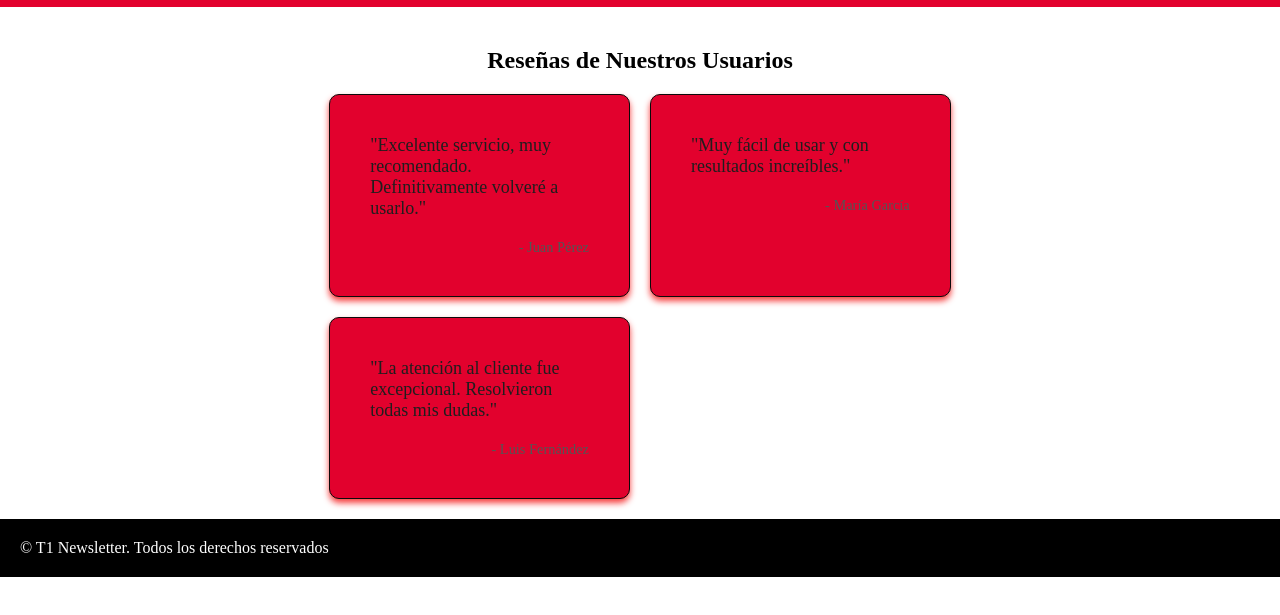
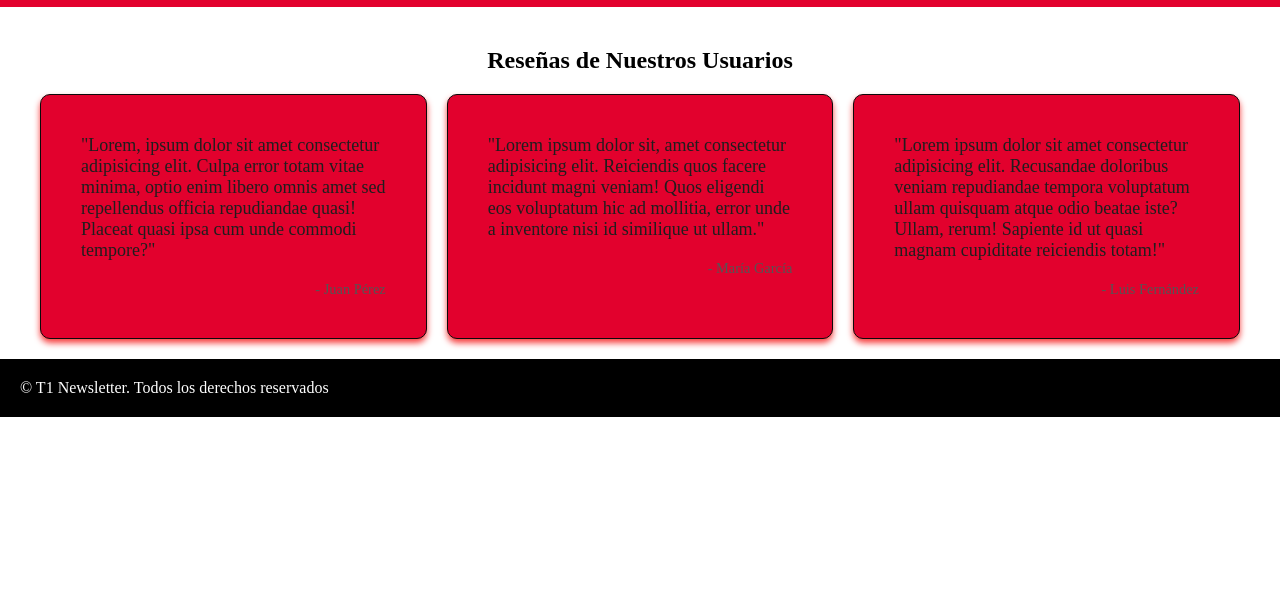
Before and after one commit to MatiAguirre997/T1-FanPage, a plain HTML site: page T1Pages/Tienda.html in a window 1280 px wide. Shown: the part 73-688 px from the top of the page. Drawn offline with Linux system fonts and the light colour scheme.

Commit message:
T1 FanPage V1.04

```diff
--- a/T1Pages/Tienda.html
+++ b/T1Pages/Tienda.html
@@ -29,15 +29,15 @@
         <h1>Reseñas de Nuestros Usuarios</h1>
         <div class="grid">
           <div class="reseña">
-            <p class="comentario">"Excelente servicio, muy recomendado. Definitivamente volveré a usarlo."</p>
+            <p class="comentario">"Lorem, ipsum dolor sit amet consectetur adipisicing elit. Culpa error totam vitae minima, optio enim libero omnis amet sed repellendus officia repudiandae quasi! Placeat quasi ipsa cum unde commodi tempore?"</p>
             <p class="autor">- Juan Pérez</p>
           </div>
           <div class="reseña">
-            <p class="comentario">"Muy fácil de usar y con resultados increíbles."</p>
+            <p class="comentario">"Lorem ipsum dolor sit, amet consectetur adipisicing elit. Reiciendis quos facere incidunt magni veniam! Quos eligendi eos voluptatum hic ad mollitia, error unde a inventore nisi id similique ut ullam."</p>
             <p class="autor">- María García</p>
           </div>
           <div class="reseña">
-            <p class="comentario">"La atención al cliente fue excepcional. Resolvieron todas mis dudas."</p>
+            <p class="comentario">"Lorem ipsum dolor sit amet consectetur adipisicing elit. Recusandae doloribus veniam repudiandae tempora voluptatum ullam quisquam atque odio beatae iste? Ullam, rerum! Sapiente id ut quasi magnam cupiditate reiciendis totam!"</p>
             <p class="autor">- Luis Fernández</p>
           </div>
         </div>
```
